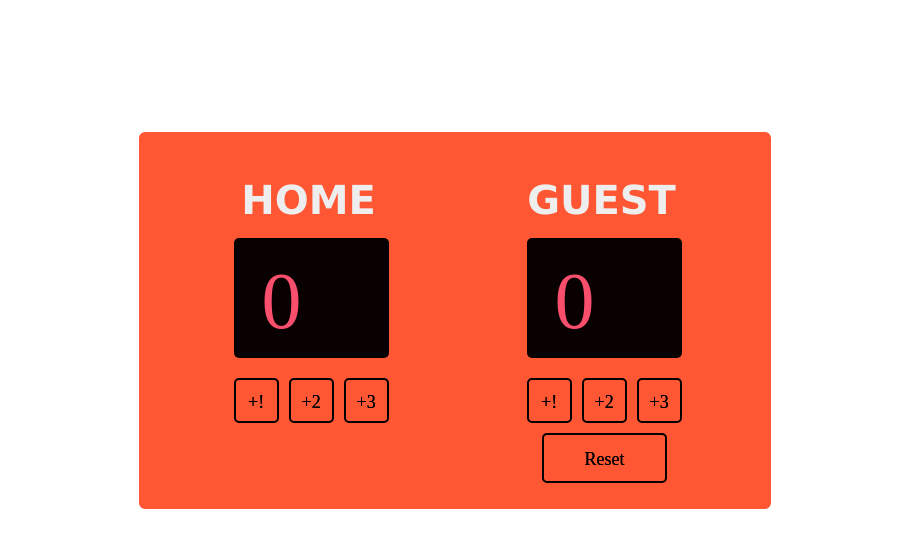
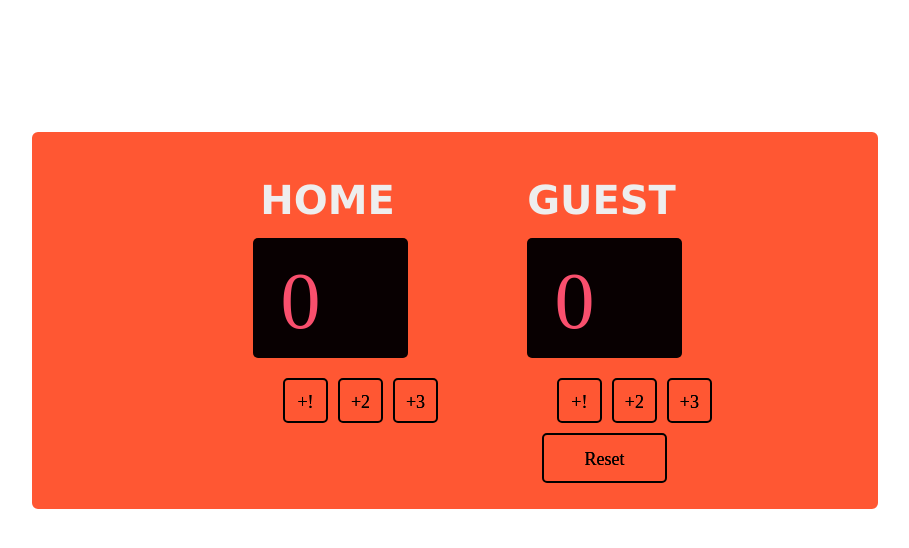
Before and after one commit to Saizeik/scoreboard, a Next.js app: page / in a window 1280 px wide. Shown: the top 548 px of the page, without its empty margins (185-1094 px from the left). Built offline with nearby package versions, Linux system fonts and the light colour scheme; a web font is replaced by a local one.

Commit message:
bootstrap added update

```diff
--- a/pages/index.js
+++ b/pages/index.js
@@ -131,9 +131,9 @@ export default function Home() {
   return (
     <div id="app">
 
-        <div class="container col-xl-6 col-xs-12" data-hue="200">
-        <div class="row justify-content-center">
-          <div class="left col-xl-6 col-xs-12">
+        <div class="container col-lg-8 col-xs-12" data-hue="200">
+        <div class="row justify-content-center col-sm-12">
+          <div class="left col-md-4 col-xs-12">
             <h3 class="animate__animated animate__rubberBand board-home">
               HOME
             </h3>
@@ -161,7 +161,7 @@ export default function Home() {
             </div>
           </div>
 
-          <div class="right col-xl-6 col-xs-12">
+          <div class="right col-md-4 col-xs-12">
             <h3 class="animate__animated animate__rubberBand board-guest">
               GUEST
             </h3>
--- a/styles/globals.css
+++ b/styles/globals.css
@@ -135,7 +135,7 @@ body {
   margin: 40px 0px 40px 0px;
   justify-content: center;
   align-items: center;
-  left: 1%;
+
 }
 
 .points-container-guest {
@@ -144,7 +144,7 @@ body {
   margin: 40px 0px 40px 0px;
   justify-content: center;
   align-items: center;
-  left: 1%;
+
 }
 
 .plus-points-home-1 {
@@ -476,3 +476,22 @@ body {
     left:4px;
   }
 }
+@media only screen and (min-width: 650px) {
+  .points-container-home{
+    max-width: 100%;
+    position: relative;
+    justify-content: center;
+    display: flex;
+
+    left:17%;
+  }
+
+  .points-container-guest{
+    max-width: 100%;
+    position: relative;
+    justify-content: center;
+    display: flex;
+
+    left:17%;
+  }
+}
```
